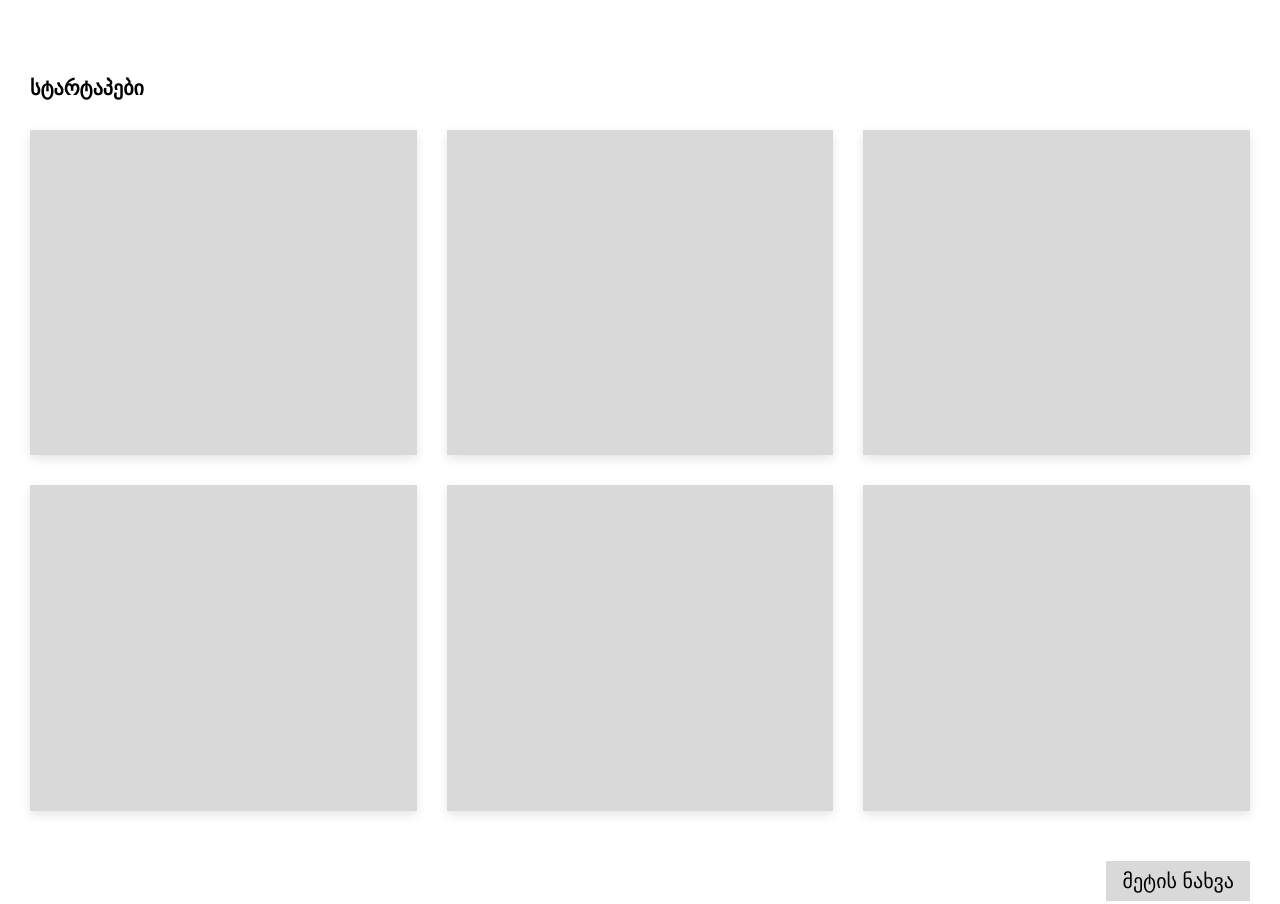
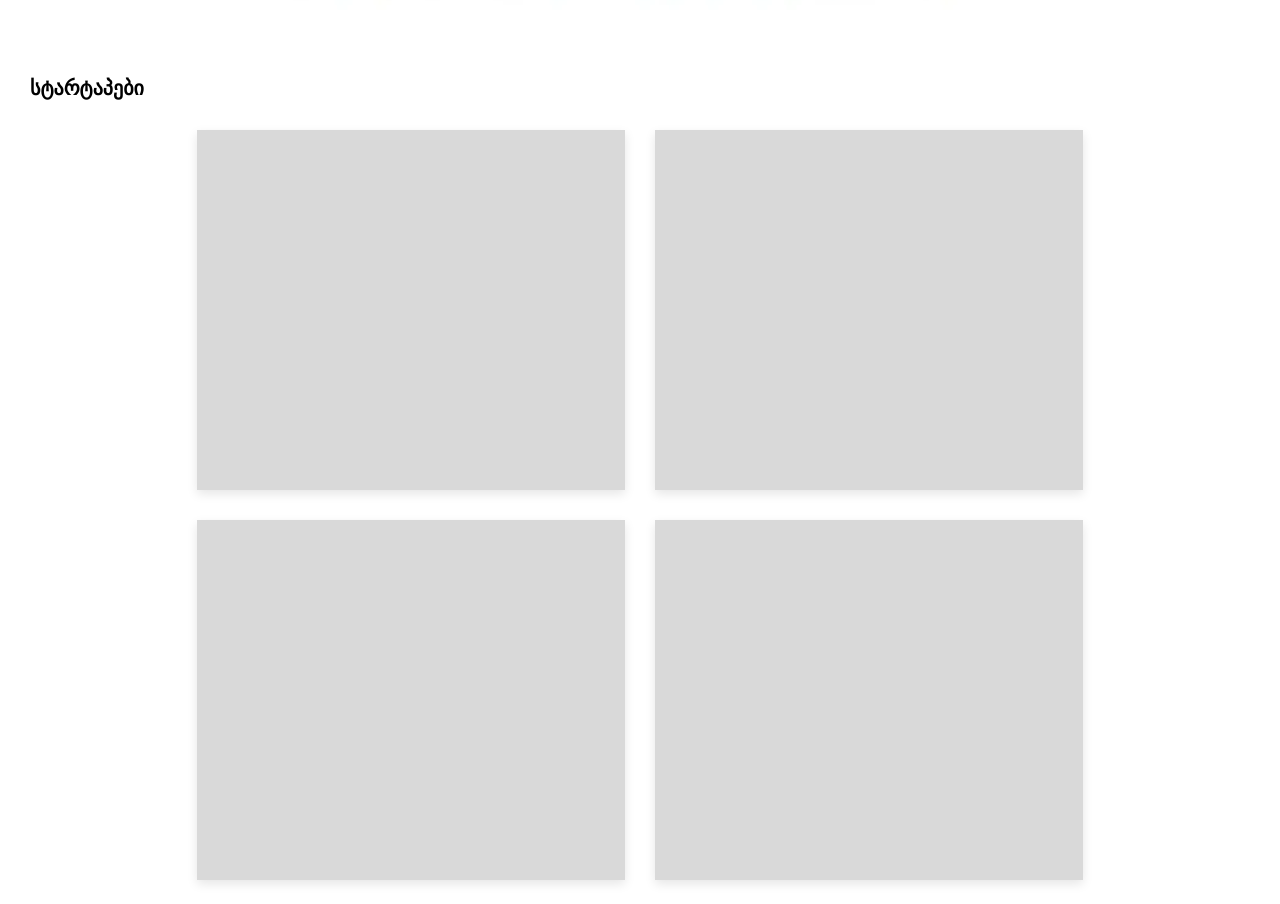
Before and after one commit to Natia-M/Pro-Practice, a plain HTML site: page index.html in a window 1280 px wide. Shown: the part 560-1464 px from the top of the page. Drawn offline with Linux system fonts and the light colour scheme.

Commit message:
startup layout changes

```diff
--- a/css/style.css
+++ b/css/style.css
@@ -94,16 +94,22 @@ li {
 }
 
 .card-startups {
-  display: grid;
+  display: flex;
+  flex-wrap: wrap;
+  gap: 30px;
+  justify-content: center;
+  /* display: grid;
   grid-template-columns: 1fr 1fr 1fr;
   row-gap: 30px;
-  column-gap: 30px;
+  column-gap: 30px; */
 }
 
 .article-startups {
   transition: transform 0.3s ease;
   max-width: 428px;
+  width: 100%;
   max-height: 450px;
+  width: 100%;
   overflow: hidden;
   box-shadow: 0 4px 10px rgba(0, 0, 0, 0.1);
 }
```
